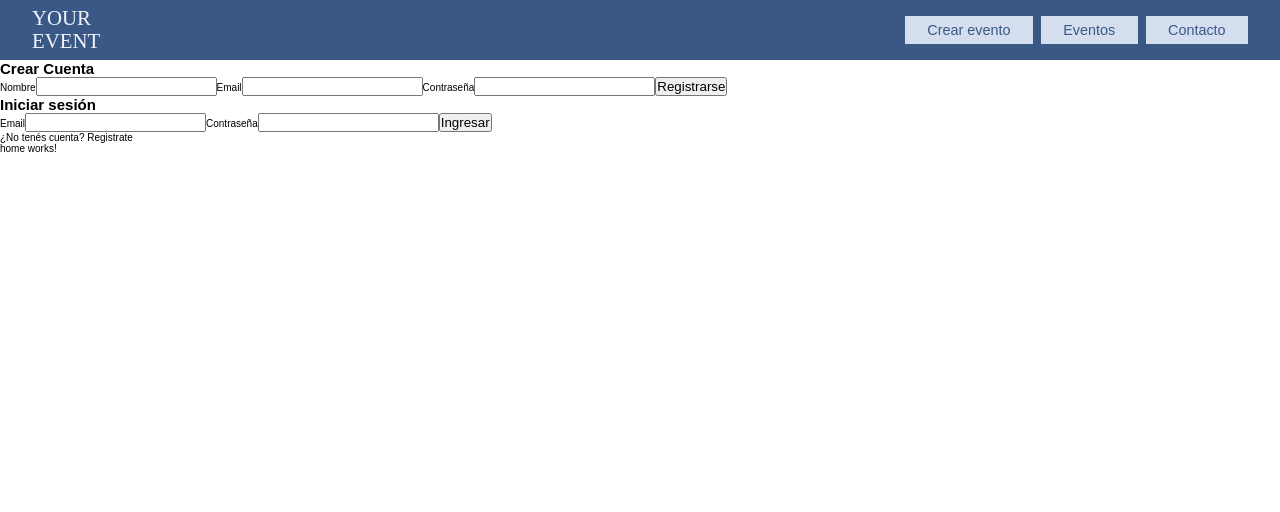
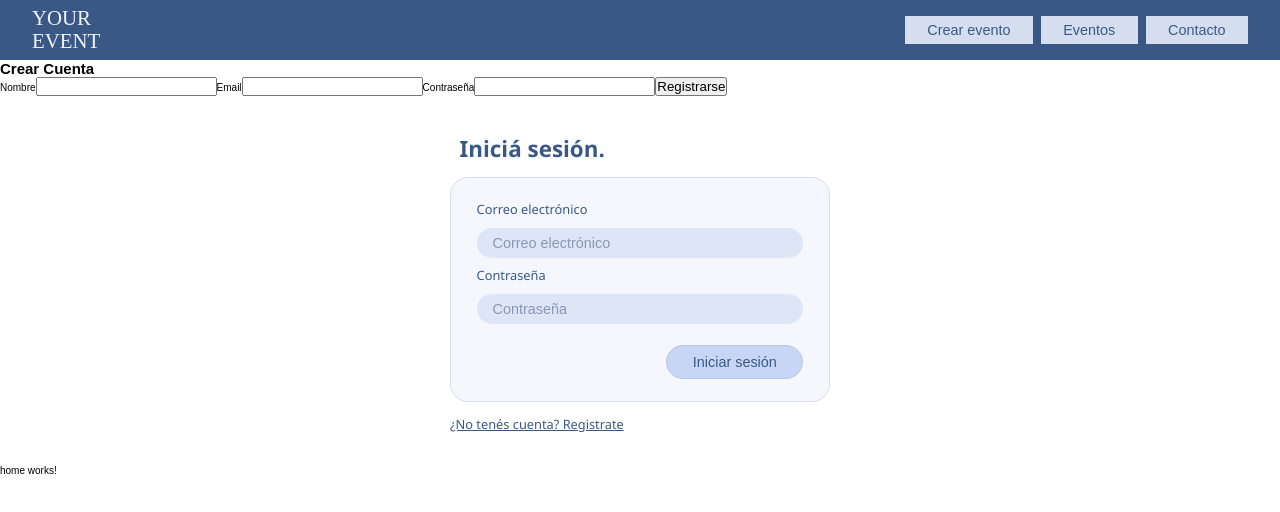
Before and after one commit to gero-jerpi/Organizador-de-eventos, an Angular app: page / in a window 1280 px wide. Shown: the top 512 px of the page. Built offline with nearby package versions, Linux system fonts and the light colour scheme; data requests are answered from the project's data file.

Commit message:
form de login css

```diff
--- a/src/app/components/header-admin/header-admin.css
+++ b/src/app/components/header-admin/header-admin.css
@@ -56,7 +56,7 @@
     top: 60px;
     left: 0;
     right: 0;
-    background: #395886;
+    background: #253349;
     padding: 0.5rem 1rem;
     flex-direction: column;
     gap: 0.5rem;
--- a/src/app/components/header-user/header-user.css
+++ b/src/app/components/header-user/header-user.css
@@ -63,7 +63,7 @@
     top: 60px;
     left: 0;
     right: 0;
-    background: #395886;
+    background: #253349;
     padding: 0.5rem 1rem;
     flex-direction: column;
     gap: 0.5rem;
--- a/src/app/pages/user/login/login.css
+++ b/src/app/pages/user/login/login.css
@@ -0,0 +1,72 @@
+.login-container {
+  max-width: 380px;
+  margin: 2rem auto;
+  font-family: 'Segoe UI', system-ui, sans-serif;
+  color: #395886;
+}
+
+.login-container h2 {
+  font-size: 1.4rem;
+  margin-bottom: 0.5rem;
+  padding: 0.3rem 0.6rem;
+  border-radius: 2px;
+}
+
+.login-container form {
+  background: #f5f7fd;
+  border: 1.5px solid #d5deef;
+  border-radius: 18px;
+  padding: 1.4rem 1.6rem;
+  display: flex;
+  flex-direction: column;
+  gap: 0.5rem;
+}
+
+.login-container label {
+  font-size: 0.8rem;
+  margin-bottom: 0.1rem;
+}
+
+.login-container input {
+  border: none;
+  border-radius: 999px;
+  padding: 0.45rem 1rem;
+  background: #dde6f7;
+  font-size: 0.9rem;
+  color: #395886;
+  outline: none;
+}
+
+.login-container input::placeholder {
+  color: #8b95b5;
+}
+
+.login-container button[type='submit'] {
+  align-self: flex-end;
+  margin-top: 0.8rem;
+  padding: 0.5rem 1.6rem;
+  border-radius: 999px;
+  border: 1px solid #b7c7ea;
+  background: #c8d6f5;
+  color: #395886;
+  font-size: 0.9rem;
+  cursor: pointer;
+}
+
+.login-container button[type='submit']:hover {
+  filter: brightness(0.97);
+}
+
+.login-container .error {
+  margin-top: 0.5rem;
+  font-size: 0.8rem;
+  color: #c0392b;
+}
+
+.login-container > a {
+  display: inline-block;
+  margin-top: 0.8rem;
+  font-size: 0.8rem;
+  color: #395886;
+  text-decoration: underline;
+}
--- a/src/app/pages/user/login/login.html
+++ b/src/app/pages/user/login/login.html
@@ -1,18 +1,16 @@
 <div class="login-container">
-  <h2>Iniciar sesión</h2>
+  <h2>Iniciá sesión.</h2>
 
   <form [formGroup]="loginForm" (ngSubmit)="login()">
-
-    <label>Email</label>
-    <input type="email" formControlName="email" />
+    <label>Correo electrónico</label>
+    <input type="email" formControlName="email" placeholder="Correo electrónico" />
 
     <label>Contraseña</label>
-    <input type="password" formControlName="password" />
+    <input type="password" formControlName="password" placeholder="Contraseña" />
 
-    <button type="submit">Ingresar</button>
+    <button type="submit">Iniciar sesión</button>
 
     <p class="error" *ngIf="errorMsg">{{ errorMsg }}</p>
-
   </form>
 
   <a routerLink="/register">¿No tenés cuenta? Registrate</a>
```
